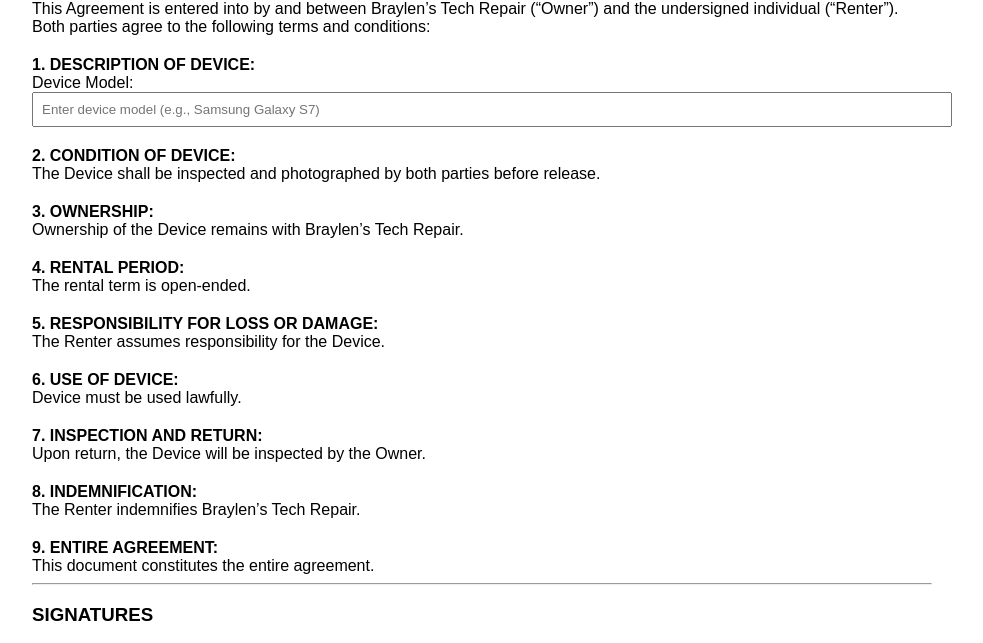
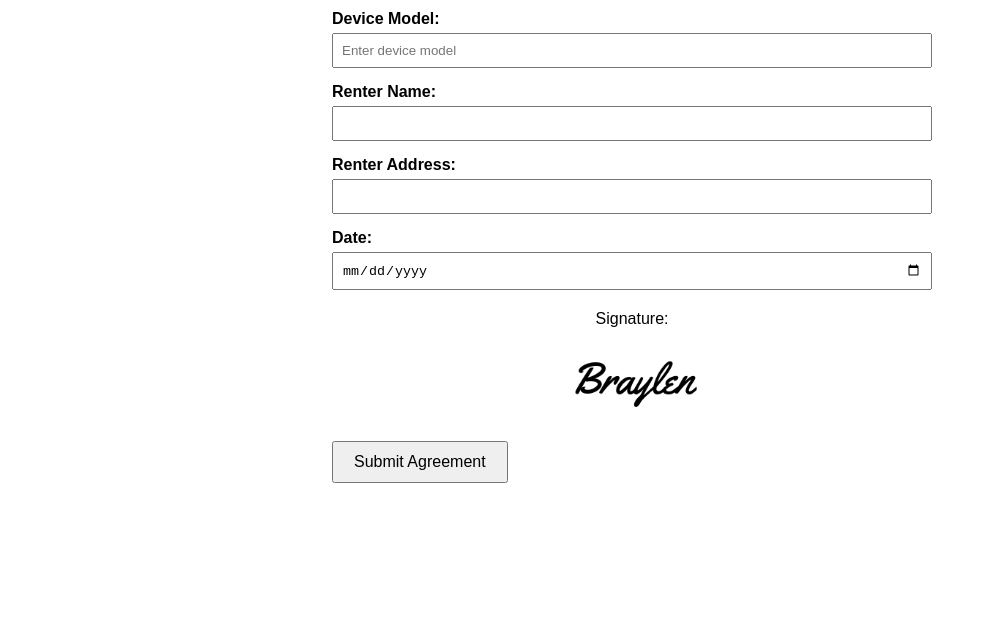
Before and after one commit to SlaveMaster6969/CB-BTR, a plain HTML site: page BTR/Images/Forms/Phone_Rental_Agreement.html in a window 1280 px wide. Shown: the part 88-731 px from the top of the page, without its empty margins (8-991 px from the left). Drawn offline with Linux system fonts and the light colour scheme.

Commit message:
Update Phone_Rental_Agreement.html

```diff
--- a/BTR/Images/Forms/Phone_Rental_Agreement.html
+++ b/BTR/Images/Forms/Phone_Rental_Agreement.html
@@ -2,153 +2,74 @@
 <html lang="en">
 <head>
 <meta charset="UTF-8">
-<title>Phone Rental Agreement</title>
+<meta name="viewport" content="width=device-width, initial-scale=1.0">
+<title>Device Rental Agreement</title>
 <style>
-    body { font-family: Arial, sans-serif; margin: 40px; max-width: 900px; }
-    input, textarea { width: 100%; padding: 8px; }
-    .section { margin-top: 20px; }
-    button { padding: 10px 20px; margin-top: 20px; }
-    img.signature-img { width: 250px; margin-top: 10px; }
+    body { font-family: Arial, sans-serif; margin: 40px; }
+    form { max-width: 600px; margin: auto; }
+    label { display: block; margin-top: 15px; font-weight: bold; }
+    input, textarea { width: 100%; padding: 8px; margin-top: 5px; box-sizing: border-box; }
+    button { margin-top: 20px; padding: 10px 20px; font-size: 16px; }
+    .signature { margin-top: 20px; text-align: center; }
+    .signature img { max-width: 300px; }
 </style>
 </head>
 <body>
 
-<h2>PHONE RENTAL AGREEMENT</h2>
+<h1>Device Rental Agreement</h1>
 
 <form id="rentalForm">
+    <label for="deviceName">Device Model:</label>
+    <input type="text" id="deviceName" name="deviceName" placeholder="Enter device model" required>
 
-<p>
-This Agreement is entered into by and between Braylen’s Tech Repair (“Owner”) and the undersigned individual (“Renter”). Both parties agree to the following terms and conditions:
-</p>
+    <label for="renterName">Renter Name:</label>
+    <input type="text" id="renterName" name="renterName" required>
 
-<div class="section">
-    <strong>1. DESCRIPTION OF DEVICE:</strong><br>
-    Device Model:
-    <input type="text" id="deviceName" placeholder="Enter device model (e.g., Samsung Galaxy S7)">
-</div>
+    <label for="renterAddress">Renter Address:</label>
+    <input type="text" id="renterAddress" name="renterAddress" required>
 
-<div class="section">
-    <strong>2. CONDITION OF DEVICE:</strong><br>
-    The Device shall be inspected and photographed by both parties before release.
-</div>
+    <label for="renterDate">Date:</label>
+    <input type="date" id="renterDate" name="renterDate" required>
 
-<div class="section">
-    <strong>3. OWNERSHIP:</strong><br>
-    Ownership of the Device remains with Braylen’s Tech Repair.
-</div>
+    <div class="signature">
+        <p>Signature:</p>
+        <img src="/Signature/signature.png" alt="Signature">
+    </div>
 
-<div class="section">
-    <strong>4. RENTAL PERIOD:</strong><br>
-    The rental term is open-ended.
-</div>
-
-<div class="section">
-    <strong>5. RESPONSIBILITY FOR LOSS OR DAMAGE:</strong><br>
-    The Renter assumes responsibility for the Device.
-</div>
-
-<div class="section">
-    <strong>6. USE OF DEVICE:</strong><br>
-    Device must be used lawfully.
-</div>
-
-<div class="section">
-    <strong>7. INSPECTION AND RETURN:</strong><br>
-    Upon return, the Device will be inspected by the Owner.
-</div>
-
-<div class="section">
-    <strong>8. INDEMNIFICATION:</strong><br>
-    The Renter indemnifies Braylen’s Tech Repair.
-</div>
-
-<div class="section">
-    <strong>9. ENTIRE AGREEMENT:</strong><br>
-    This document constitutes the entire agreement.
-</div>
-
-<hr>
-
-<h3>SIGNATURES</h3>
-
-<div class="section">
-    Owner: Braylen’s Tech Repair<br>
-    Owner Signature:<br>
-    <img src="https://raw.githubusercontent.com/SlaveMaster6969/CB-BTR/refs/heads/main/BTR/Images/Forms/Signature/signature.png" class="signature-img">
-</div>
-
-<div class="section">
-    Renter Name:<br>
-    <input type="text" id="renterName">
-</div>
-
-<div class="section">
-    Renter Address:<br>
-    <input type="text" id="renterAddress">
-</div>
-
-<div class="section">
-    Renter Signature (digital):<br>
-    <input type="text" id="renterSignature" placeholder="Type your name">
-</div>
-
-<div class="section">
-    Date:<br>
-    <input type="date" id="renterDate">
-</div>
-
-<button type="button" onclick="saveAndUpload()">Submit Agreement</button>
-
+    <button type="button" onclick="submitForm()">Submit Agreement</button>
 </form>
 
 <script>
-// ====== CONFIGURE THESE ======
-const GITHUB_USERNAME = "SlaveMaster6969";
-const GITHUB_REPO = "CB-BTR";
-const GITHUB_TOKEN = "YOUR_TOKEN"; // Personal access token
-// =============================
+async function submitForm() {
+    const data = {
+        device: document.getElementById('deviceName').value,
+        renter: document.getElementById('renterName').value,
+        address: document.getElementById('renterAddress').value,
+        date: document.getElementById('renterDate').value,
+        signatureImage: "/Signature/signature.png"
+    };
 
-async function saveAndUpload() {
-    const device = document.getElementById("deviceName").value;
-    const renter = document.getElementById("renterName").value;
-    const address = document.getElementById("renterAddress").value;
-    const signature = document.getElementById("renterSignature").value;
-    const date = document.getElementById("renterDate").value;
-
-    const agreement = `
-Phone Rental Agreement
-----------------------
-Device: ${device}
-Renter: ${renter}
-Address: ${address}
-Signature: ${signature}
-Date: ${date}
-    `;
-
-    // ---- Step 1: Download copy for user ----
-    const blob = new Blob([agreement], { type: "text/plain" });
-    const url = URL.createObjectURL(blob);
-    const a = document.createElement("a");
-    a.href = url;
-    a.download = `Agreement-${renter}-${Date.now()}.txt`;
+    // Save a local JSON copy for the user
+    const blob = new Blob([JSON.stringify(data, null, 2)], { type: 'application/json' });
+    const a = document.createElement('a');
+    a.href = URL.createObjectURL(blob);
+    a.download = `Agreement-${data.renter}-${Date.now()}.json`;
     a.click();
 
-    // ---- Step 2: Upload copy to GitHub repo ----
-    const filename = `agreements/${renter}-${Date.now()}.txt`;
-
-    await fetch(`https://api.github.com/repos/${GITHUB_USERNAME}/${GITHUB_REPO}/contents/${filename}`, {
-        method: "PUT",
+    // Trigger GitHub Actions workflow via repository_dispatch
+    await fetch('https://api.github.com/repos/YOUR_USERNAME/YOUR_REPO/dispatches', {
+        method: 'POST',
         headers: {
-            "Authorization": `Bearer ${GITHUB_TOKEN}`,
-            "Content-Type": "application/json"
+            'Accept': 'application/vnd.github.v3+json'
+            // No token needed in client-side code
         },
         body: JSON.stringify({
-            message: "New rental agreement submission",
-            content: btoa(unescape(encodeURIComponent(agreement)))
+            event_type: 'new_agreement',
+            client_payload: data
         })
     });
 
-    alert("Agreement submitted and saved!");
+    alert('Agreement submitted successfully!');
 }
 </script>
 
```
